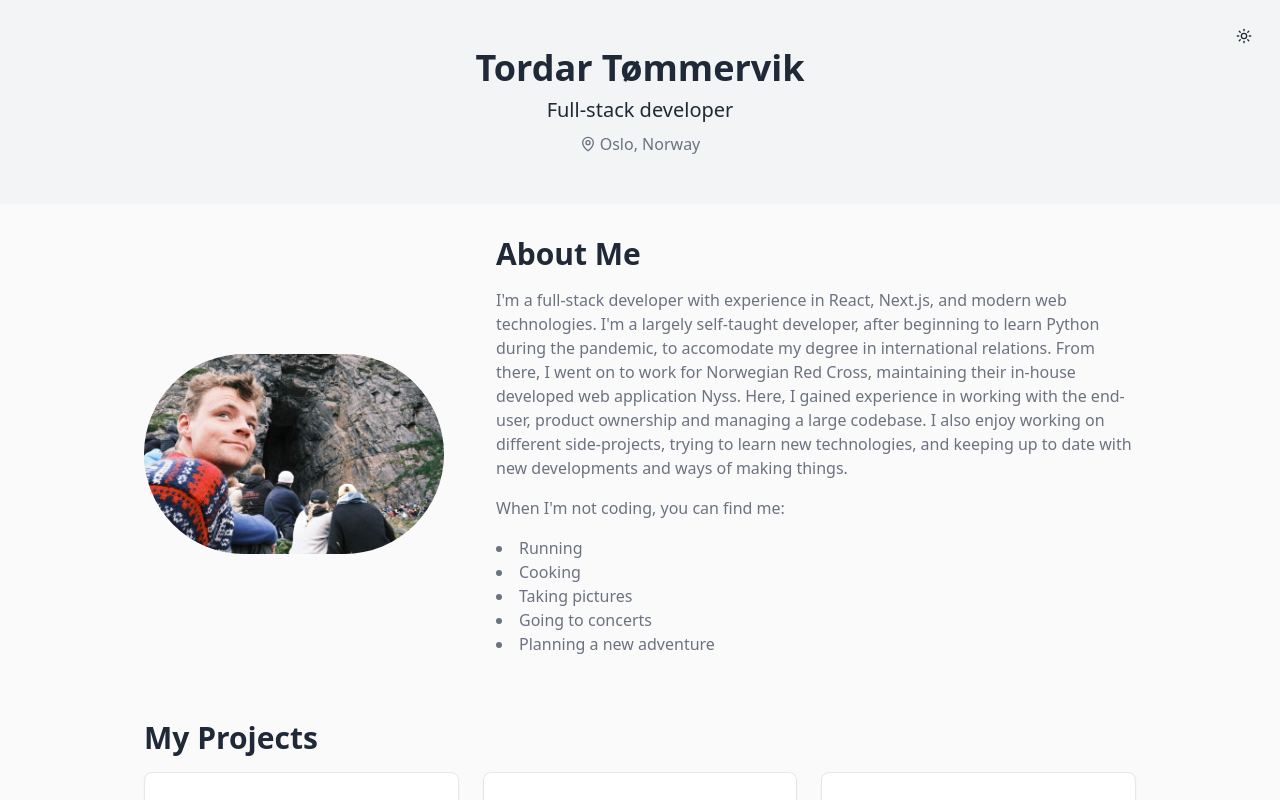
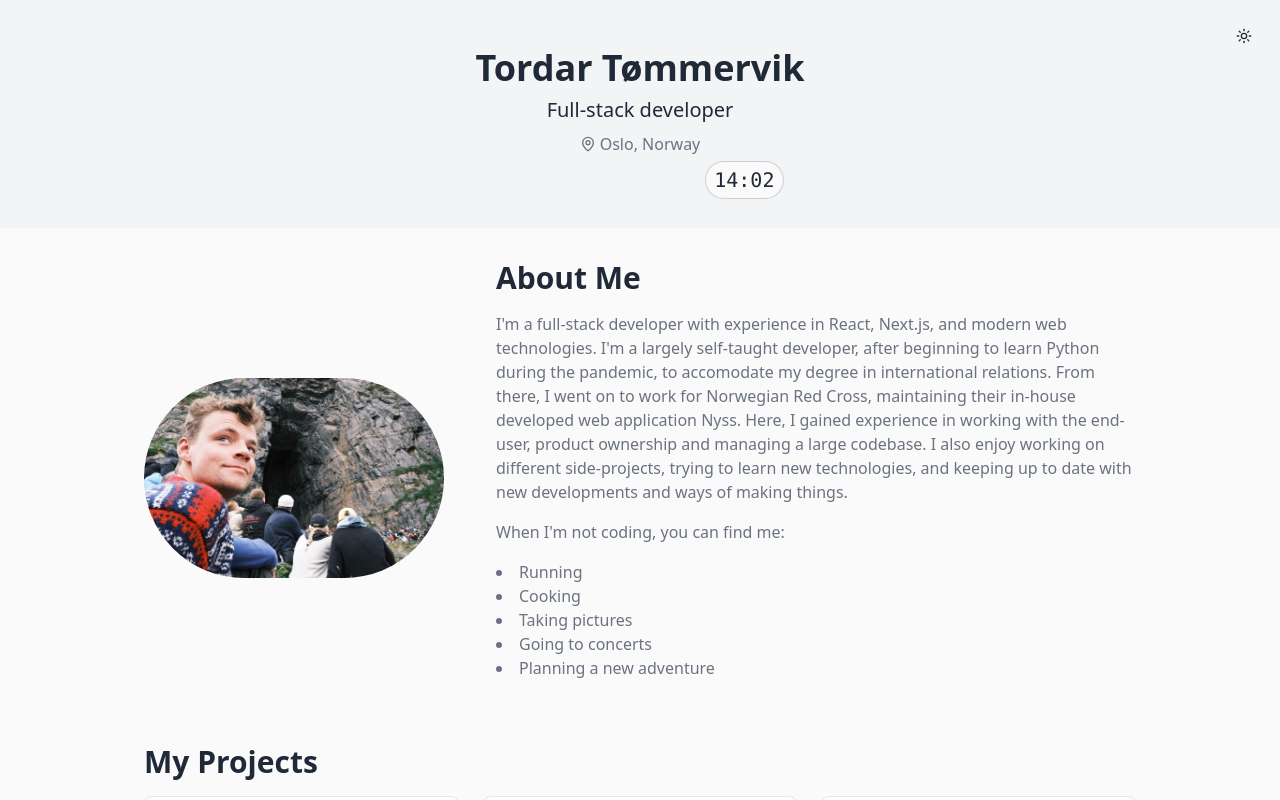
Before and after one commit to tordar/portfolio-template, a Next.js app: page / in a window 1280 px wide. Shown: the top 800 px of the page. Built offline with nearby package versions, Linux system fonts and the light colour scheme.

Commit message:
time slider in header

```diff
--- /dev/null
+++ b/components/ui/slider.tsx
@@ -0,0 +1,28 @@
+"use client"
+
+import * as React from "react"
+import * as SliderPrimitive from "@radix-ui/react-slider"
+
+import { cn } from "@/lib/utils"
+
+const Slider = React.forwardRef<
+    React.ElementRef<typeof SliderPrimitive.Root>,
+    React.ComponentPropsWithoutRef<typeof SliderPrimitive.Root>
+>(({ className, ...props }, ref) => (
+    <SliderPrimitive.Root
+        ref={ref}
+        className={cn(
+            "relative flex w-full touch-none select-none items-center",
+            className
+        )}
+        {...props}
+    >
+        <SliderPrimitive.Track className="relative h-1 w-full grow overflow-hidden rounded-full bg-secondary">
+            <SliderPrimitive.Range className="absolute h-full bg-primary" />
+        </SliderPrimitive.Track>
+        <SliderPrimitive.Thumb className="hidden h-5 w-5 rounded-full border-2 border-primary bg-background ring-offset-background transition-colors focus-visible:outline-none focus-visible:ring-2 focus-visible:ring-ring focus-visible:ring-offset-2 disabled:pointer-events-none disabled:opacity-50" />
+    </SliderPrimitive.Root>
+))
+Slider.displayName = SliderPrimitive.Root.displayName
+
+export { Slider }
--- a/package.json
+++ b/package.json
@@ -12,6 +12,7 @@
     "@fortawesome/fontawesome-svg-core": "^6.6.0",
     "@radix-ui/react-dialog": "^1.1.2",
     "@radix-ui/react-icons": "^1.3.0",
+    "@radix-ui/react-slider": "^1.2.1",
     "@radix-ui/react-slot": "^1.1.0",
     "@radix-ui/react-switch": "^1.1.1",
     "@radix-ui/react-tooltip": "^1.1.4",
--- a/src/app/layout.tsx
+++ b/src/app/layout.tsx
@@ -7,7 +7,7 @@ import { Analytics } from "@vercel/analytics/react"
 import { SongRecommendationButton } from '../components/SongRecommendation'
 import { ThemeProvider } from "../components/theme-provider"
 import { ThemeSwitcher } from "../components/ThemeSwitcher"
-
+import { TimeSlider } from "../components/TimeSlider"
 
 const inter = Inter({ subsets: ['latin'] })
 
@@ -21,6 +21,7 @@ export const metadata: Metadata = {
         ],
     },
 }
+
 export default function RootLayout({
                                        children,
                                    }: {
@@ -36,9 +37,9 @@ export default function RootLayout({
             disableTransitionOnChange
         >
             <div className="min-h-screen bg-background font-sans flex flex-col">
-            <header className="bg-muted py-12 text-center relative">
+                <header className="bg-muted pt-12 pb-6 text-center relative">
                     <div className="absolute top-4 right-4">
-                    <ThemeSwitcher/>
+                        <ThemeSwitcher />
                     </div>
                     <h1 className="text-4xl font-bold mb-2">Tordar Tømmervik</h1>
                     <p className="text-xl">Full-stack developer</p>
@@ -46,14 +47,12 @@ export default function RootLayout({
                         <MapPin className="w-4 h-4 mr-1"/>
                         Oslo, Norway
                     </p>
+                    <TimeSlider />
                 </header>
-
                 <main className="flex-grow container mx-auto px-4 max-w-5xl py-8">
                     {children}
                 </main>
-
                 <footer className="bg-muted py-6 mt-12">
-
                     <div className="container mx-auto px-4 flex justify-center space-x-4">
                         <a href="https://github.com/tordar" target="_blank" rel="noopener noreferrer">
                             <Github className="h-6 w-6"/>
@@ -66,13 +65,11 @@ export default function RootLayout({
                         </a>
                         <a href="https://www.strava.com/athletes/29745314" target="_blank" rel="noopener noreferrer">
                             <svg xmlns="http://www.w3.org/2000/svg" viewBox="0 0 384 512" className="w-6 h-6 fill-current">
-                            <path
-                                d="M158.4 0L7 292h89.2l62.2-116.1L220.1 292h88.5zm150.2 292l-43.9 88.2-44.6-88.2h-67.6l112.2 220 111.5-220z"/>
+                                <path d="M158.4 0L7 292h89.2l62.2-116.1L220.1 292h88.5zm150.2 292l-43.9 88.2-44.6-88.2h-67.6l112.2 220 111.5-220z"/>
                             </svg>
                             <span className="sr-only">Strava</span>
                         </a>
                         <SongRecommendationButton/>
-
                     </div>
                 </footer>
             </div>
--- /dev/null
+++ b/src/components/TimeSlider.tsx
@@ -0,0 +1,90 @@
+"use client"
+
+import * as React from "react"
+
+export function TimeSlider() {
+    const [time, setTime] = React.useState<string>("")
+    const [position, setPosition] = React.useState<number>(0)
+    const [isHovering, setIsHovering] = React.useState<boolean>(false)
+    const sliderRef = React.useRef<HTMLDivElement>(null)
+    const isDraggingRef = React.useRef<boolean>(false)
+
+    const formatTime = React.useCallback((minutes: number): string => {
+        const hours = Math.floor(minutes / 60)
+        const mins = minutes % 60
+        return `${hours.toString().padStart(2, '0')}:${mins.toString().padStart(2, '0')}`
+    }, [])
+
+    const updateTimeFromPosition = React.useCallback((newPosition: number) => {
+        const newMinutes = Math.floor(newPosition * 1439)
+        setPosition(newPosition)
+        setTime(formatTime(newMinutes))
+    }, [formatTime])
+
+    const handleMouseMove = React.useCallback((event: MouseEvent) => {
+        if (isDraggingRef.current && sliderRef.current) {
+            const rect = sliderRef.current.getBoundingClientRect()
+            const x = event.clientX - rect.left
+            const newPosition = Math.max(0, Math.min(1, x / rect.width))
+            updateTimeFromPosition(newPosition)
+        }
+    }, [updateTimeFromPosition])
+
+    const handleMouseDown = React.useCallback((event: React.MouseEvent<HTMLDivElement>) => {
+        isDraggingRef.current = true
+        handleMouseMove(event as unknown as MouseEvent)
+    }, [handleMouseMove])
+
+    const handleMouseUp = React.useCallback(() => {
+        isDraggingRef.current = false
+    }, [])
+
+    React.useEffect(() => {
+        const getCurrentTimeInMinutes = (): number => {
+            const now = new Date()
+            return now.getHours() * 60 + now.getMinutes()
+        }
+
+        const currentMinutes = getCurrentTimeInMinutes()
+        updateTimeFromPosition(currentMinutes / 1439)
+
+        document.addEventListener('mouseup', handleMouseUp)
+        document.addEventListener('mousemove', handleMouseMove)
+
+        return () => {
+            document.removeEventListener('mouseup', handleMouseUp)
+            document.removeEventListener('mousemove', handleMouseMove)
+        }
+    }, [updateTimeFromPosition, handleMouseUp, handleMouseMove])
+
+    return (
+        <div className="w-full flex justify-center">
+            <div
+                className="w-[95%] h-12 relative cursor-pointer"
+                ref={sliderRef}
+                onMouseDown={handleMouseDown}
+                onMouseEnter={() => setIsHovering(true)}
+                onMouseLeave={() => setIsHovering(false)}
+            >
+                <div className="absolute inset-0 flex items-center">
+                    <div
+                        className={`h-[1px] w-full bg-foreground/20 transition-opacity duration-300 ${
+                            isHovering || isDraggingRef.current ? 'opacity-100' : 'opacity-0'
+                        }`}
+                    />
+                </div>
+                <div
+                    className="absolute top-0 h-full flex items-center justify-center"
+                    style={{
+                        left: `${position * 100}%`,
+                        transform: 'translateX(-50%)',
+                    }}
+                >
+                    <div className="bg-background px-2 py-1 rounded-full border border-foreground/20 select-none">
+                        <span className="text-xl font-mono tabular-nums cursor-ew-resize">{time}</span>
+                    </div>
+                </div>
+            </div>
+        </div>
+    )
+}
```
Also changed, not shown: 1 other file (tests, documents, lock files or other folders). Lines whose indentation alone changed are shown as unchanged.
